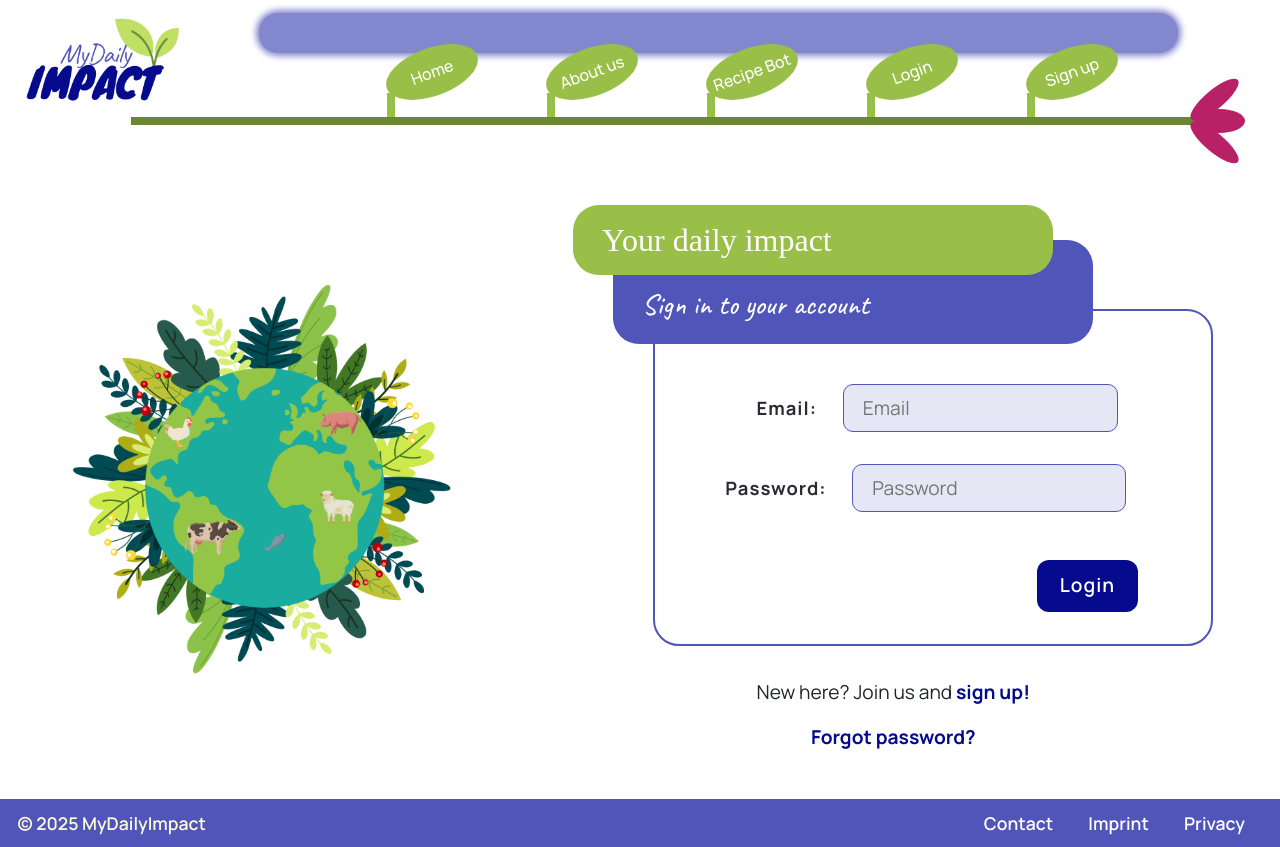
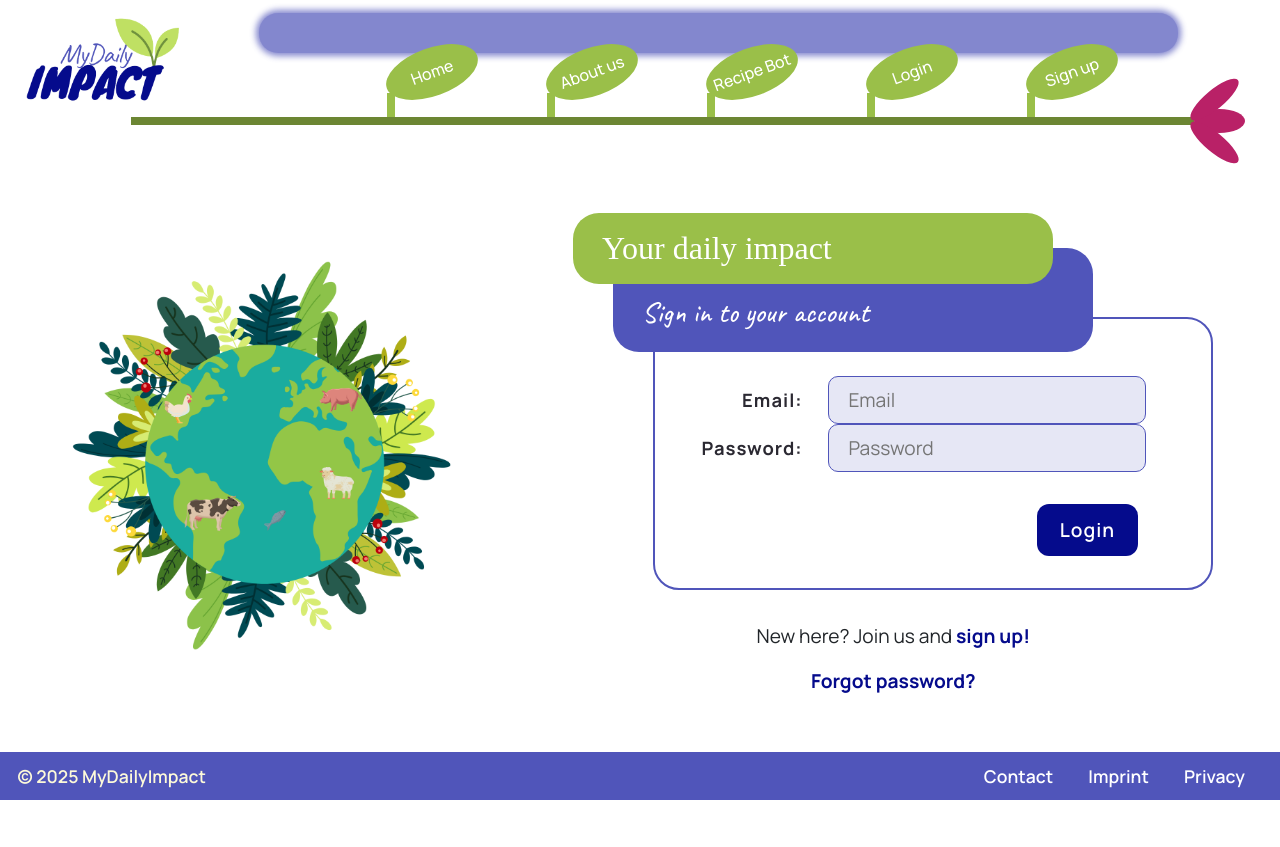
Before and after one commit to TechLabs-Remote-Bootcamp/WS24-MyDailyImpact, a React (Vite) app in the folder mdi-react/: page /login in a window 1280 px wide. After the commit the page ends 800 px from the top, so only its background shows below. Built offline with nearby package versions, Linux system fonts and the light colour scheme; a web font is replaced by a local one.

Commit message:
delete general div styling because of sideeffects to the datepicker

```diff
--- a/mdi-react/src/components/core/ColoredContainers/Colored-Containers.module.scss
+++ b/mdi-react/src/components/core/ColoredContainers/Colored-Containers.module.scss
@@ -10,15 +10,22 @@
   color: $white;
   min-width: 25rem;
 
-  div {
-    border-radius: 26px;
-    padding: 1rem 1.8rem;
+  // div {
+  //   border-radius: 26px;
+  //   padding: 1rem 1.8rem;
+  // }
+
+  .react-datepicker {
+    padding: none;
+    margin: 0;
   }
 
   .greenBox {
     grid-column: 1 / 4;
     grid-row: 1 / 3;
     background-color: $secondary;
+    border-radius: 26px;
+    padding: 1rem 1.8rem;
     z-index: 50;
 
     h2 {
@@ -31,6 +38,8 @@
   .blueBox {
     grid-column: 2 / 5;
     grid-row: 2 / 5;
+    border-radius: 26px;
+    padding: 1rem 1.8rem;
     background-color: $primary-medium;
     font-family: $font-family-page-title;
     z-index: 10;
@@ -49,6 +58,8 @@
   .textBox {
     grid-column: 3 / 6;
     grid-row: 4 / 6;
+    border-radius: 26px;
+    padding: 1rem 1.8rem;
     border: 2px solid $primary-medium;
     font-family: $font-family-general;
     color: $grey-700;
```
